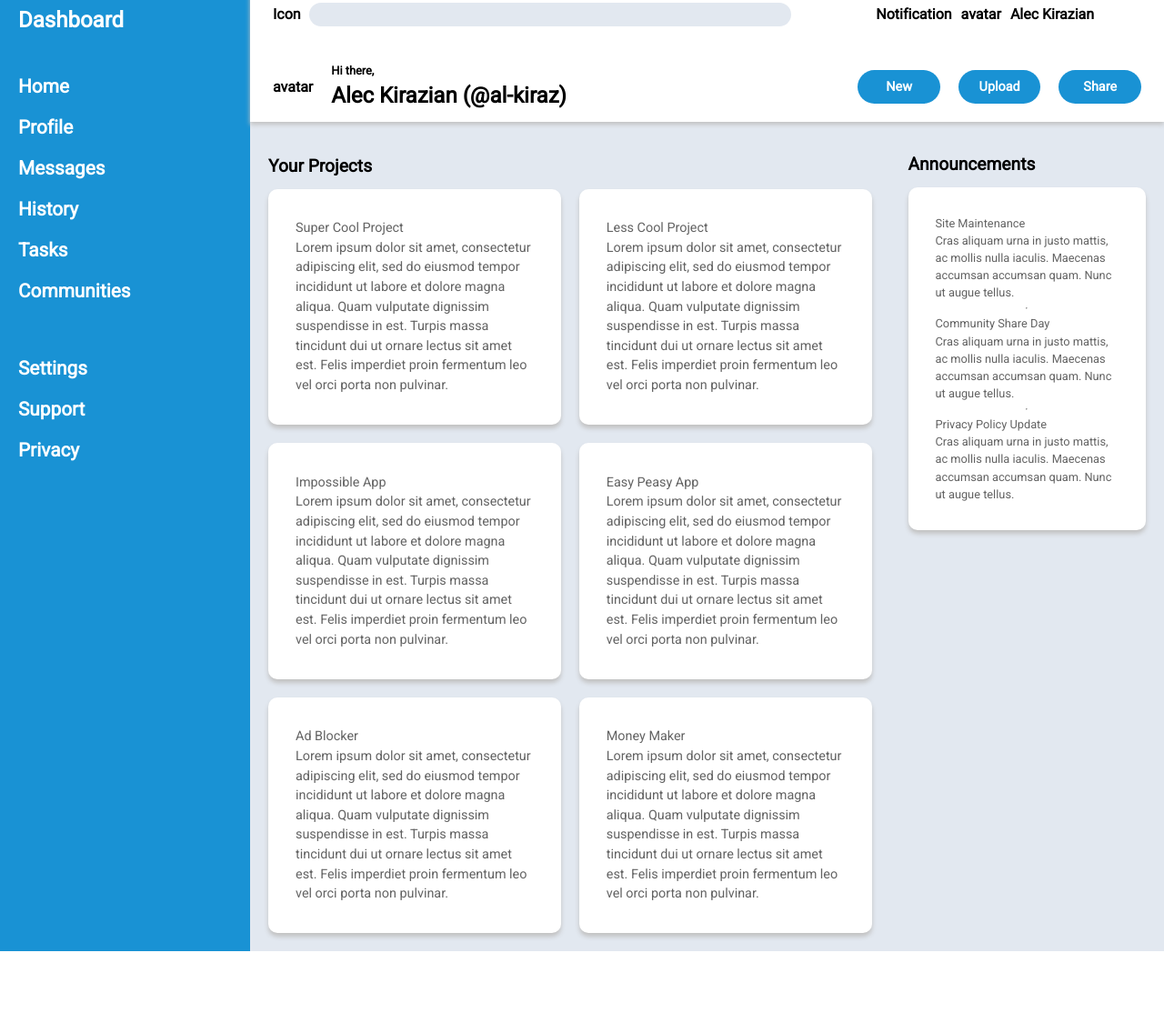
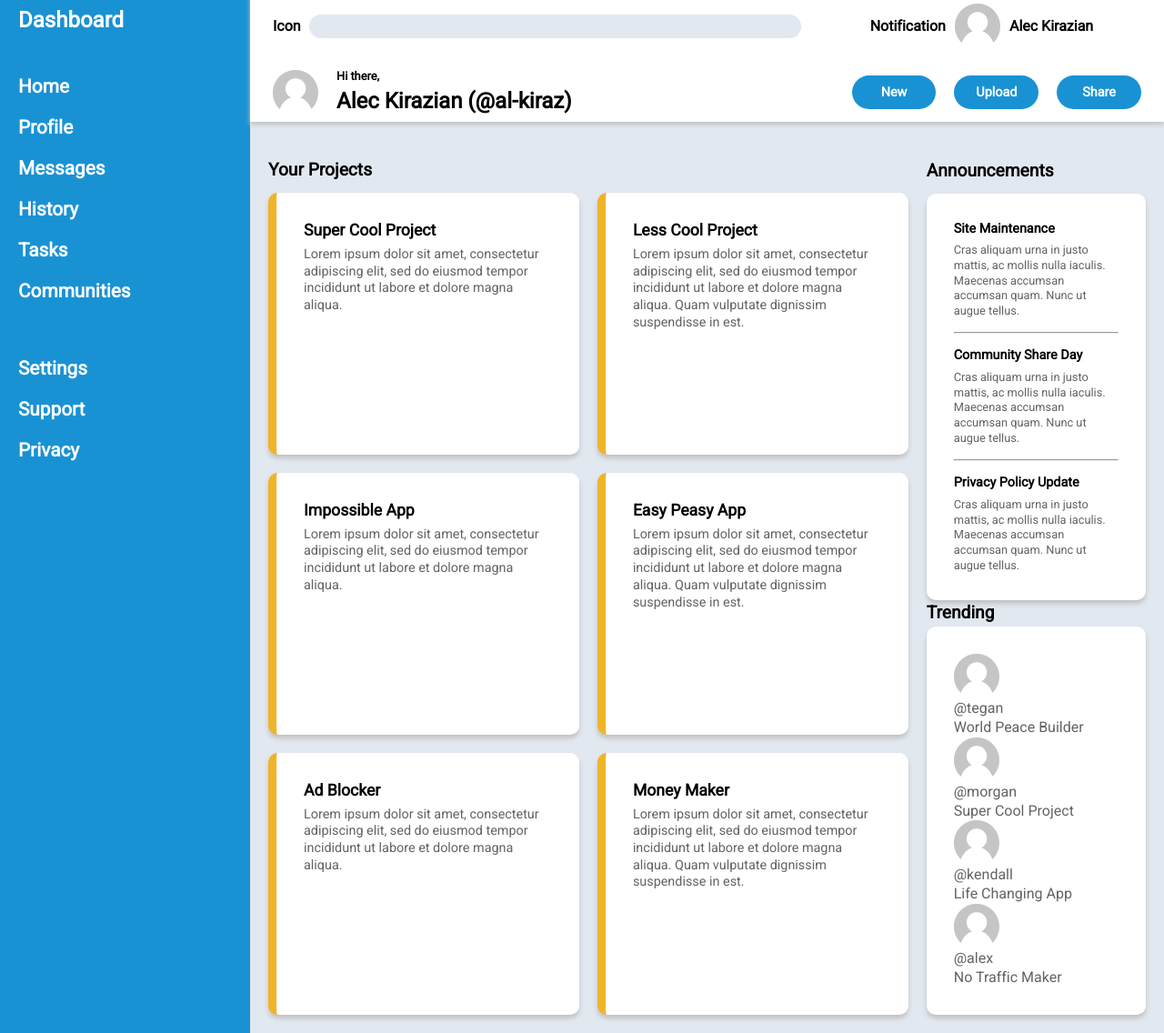
Before and after one commit to Akirazian/admin-dashboard, a plain HTML site: page index.html in a window 1280 px wide. Shown: the part 16-1152 px from the top of the page at 91% size. Before the commit the page ends 1062 px from the top, so only its background shows below. Drawn offline with Linux system fonts and the light colour scheme.

Commit message:
Added Trending section

```diff
--- a/index.html
+++ b/index.html
@@ -19,11 +19,11 @@
       </div>
       <div class="user-info">
         <div class="notification">Notification</div>
-      <div class="avatar-img-small">avatar</div>
+        <img src="avatar-placeholder.png" alt="avatar">
         <div class="username">Alec Kirazian</div>
       </div>
       <div class="user-greeting">
-      <div class="avatar-img-large">avatar</div>
+        <img src="avatar-placeholder.png" alt="avatar">
         <div class="user-hello">
           <p>Hi there,</p>
           <div>Alec Kirazian (@al-kiraz)</div>
@@ -57,32 +57,32 @@
         <div class="projects">
           <div class="project main-card">
             <div class="project-title">Super Cool Project</div>
-          <div class="project-text">Lorem ipsum dolor sit amet, consectetur adipiscing elit, sed do eiusmod tempor incididunt ut labore et dolore magna aliqua. Quam vulputate dignissim suspendisse in est. Turpis massa tincidunt dui ut ornare lectus sit amet est. Felis imperdiet proin fermentum leo vel orci porta non pulvinar.</div>
+            <div class="project-text">Lorem ipsum dolor sit amet, consectetur adipiscing elit, sed do eiusmod tempor incididunt ut labore et dolore magna aliqua.</div>
             <div class="icons"></div>
           </div>
           <div class="project main-card">
             <div class="project-title">Less Cool Project</div>
-          <div class="project-text">Lorem ipsum dolor sit amet, consectetur adipiscing elit, sed do eiusmod tempor incididunt ut labore et dolore magna aliqua. Quam vulputate dignissim suspendisse in est. Turpis massa tincidunt dui ut ornare lectus sit amet est. Felis imperdiet proin fermentum leo vel orci porta non pulvinar.</div>
+            <div class="project-text">Lorem ipsum dolor sit amet, consectetur adipiscing elit, sed do eiusmod tempor incididunt ut labore et dolore magna aliqua. Quam vulputate dignissim suspendisse in est.</div>
             <div class="icons"></div>
           </div>
           <div class="project main-card">
             <div class="project-title">Impossible App</div>
-          <div class="project-text">Lorem ipsum dolor sit amet, consectetur adipiscing elit, sed do eiusmod tempor incididunt ut labore et dolore magna aliqua. Quam vulputate dignissim suspendisse in est. Turpis massa tincidunt dui ut ornare lectus sit amet est. Felis imperdiet proin fermentum leo vel orci porta non pulvinar.</div>
+            <div class="project-text">Lorem ipsum dolor sit amet, consectetur adipiscing elit, sed do eiusmod tempor incididunt ut labore et dolore magna aliqua.</div>
             <div class="icons"></div>
           </div>
           <div class="project main-card">
             <div class="project-title">Easy Peasy App</div>
-          <div class="project-text">Lorem ipsum dolor sit amet, consectetur adipiscing elit, sed do eiusmod tempor incididunt ut labore et dolore magna aliqua. Quam vulputate dignissim suspendisse in est. Turpis massa tincidunt dui ut ornare lectus sit amet est. Felis imperdiet proin fermentum leo vel orci porta non pulvinar.</div>
+            <div class="project-text">Lorem ipsum dolor sit amet, consectetur adipiscing elit, sed do eiusmod tempor incididunt ut labore et dolore magna aliqua. Quam vulputate dignissim suspendisse in est.</div>
             <div class="icons"></div>
           </div>
           <div class="project main-card">
             <div class="project-title">Ad Blocker</div>
-          <div class="project-text">Lorem ipsum dolor sit amet, consectetur adipiscing elit, sed do eiusmod tempor incididunt ut labore et dolore magna aliqua. Quam vulputate dignissim suspendisse in est. Turpis massa tincidunt dui ut ornare lectus sit amet est. Felis imperdiet proin fermentum leo vel orci porta non pulvinar.</div>
+            <div class="project-text">Lorem ipsum dolor sit amet, consectetur adipiscing elit, sed do eiusmod tempor incididunt ut labore et dolore magna aliqua.</div>
             <div class="icons"></div>
           </div>
           <div class="project main-card">
             <div class="project-title">Money Maker</div>
-          <div class="project-text">Lorem ipsum dolor sit amet, consectetur adipiscing elit, sed do eiusmod tempor incididunt ut labore et dolore magna aliqua. Quam vulputate dignissim suspendisse in est. Turpis massa tincidunt dui ut ornare lectus sit amet est. Felis imperdiet proin fermentum leo vel orci porta non pulvinar.</div>
+            <div class="project-text">Lorem ipsum dolor sit amet, consectetur adipiscing elit, sed do eiusmod tempor incididunt ut labore et dolore magna aliqua. Quam vulputate dignissim suspendisse in est.</div>
             <div class="icons"></div>
           </div>
         </div>
@@ -106,7 +106,39 @@
           </div>
         </div>
       </div>
-    <div class="trending-container"></div>
+      <div class="trending-container">
+        <div class="main-title">Trending</div>
+        <div class="main-card trending-items">
+          <div class="trending">
+            <img src="avatar-placeholder.png" alt="">
+            <div class="trending-text">
+              <div class="username">@tegan</div>
+              <div class="trending-text">World Peace Builder</div>
+            </div>
+          </div>
+          <div class="trending">
+            <img src="avatar-placeholder.png" alt="">
+            <div class="trending-text">
+              <div class="username">@morgan</div>
+              <div class="trending-text">Super Cool Project</div>
+            </div>
+          </div>
+          <div class="trending">
+            <img src="avatar-placeholder.png" alt="">
+            <div class="trending-text">
+              <div class="username">@kendall</div>
+              <div class="trending-text">Life Changing App</div>
+            </div>
+          </div>
+          <div class="trending">
+            <img src="avatar-placeholder.png" alt="">
+            <div class="trending-text">
+              <div class="username">@alex</div>
+              <div class="trending-text">No Traffic Maker</div>
+            </div>
+          </div>
+        </div>
+      </div>
     </main>
   </body>
 </html>
--- a/styles/style.css
+++ b/styles/style.css
@@ -1,4 +1,6 @@
 body {
+  height: 100vh;
+  width: 100vw;
   font-family: 'Roboto', sans-serif;
   display: grid;
   grid-template-columns: 275px 1fr;
@@ -16,12 +18,18 @@ header {
   display: grid;
   grid-template-columns: 2fr 1fr;
   grid-template-rows: 1fr 1fr;
-  grid-gap: 20px;
   padding: 0px 25px;
   padding-bottom: 20px;
   font-weight: 600;
   white-space: nowrap;
 }
+
+img {
+  width: 100%;
+  max-width: 50px;
+  height: auto;
+}
+
 
 .search-bar {
   width: 100%;
@@ -118,8 +126,10 @@ main {
   background-color: #E2E8F0;
   grid-area: main;
   display: grid;
-  grid-template-columns: 1fr 30%;
-  grid-template-rows: 1fr 1fr;
+  grid-gap: 20px;
+  padding: 20px;
+  grid-template-columns: 1fr 25%;
+  grid-template-rows: 1fr auto;
   grid-template-areas:
   "projects announcements"
   "projects trending"
@@ -135,7 +145,6 @@ main {
   grid-area: projects;
   display: grid;
   grid-template-rows: 5% 1fr;
-  margin: 20px;
   grid-gap: 10px;
 }
 
@@ -145,37 +154,54 @@ main {
   grid-gap: 20px;
 }
 
+.project-title, .announcement-title {
+  font-weight: 600;
+  color: black;
+  padding-bottom: 6px;
+}
+
+.project-title {
+  font-size: 1.1rem;
+}
+
 .main-card {
   background-color: white;
   display: flex;
   color: #636363;
   font-weight: 400;
   flex-direction: column;
-  justify-content: center;
   padding: 30px;
   border-radius: 10px;
   box-shadow: 0px 4px 5px 0px #c2c2c2;
+  line-height: 1.3;
 }
 
 .project {
   font-size: 0.9rem;
+  border-left: 9px solid #F0B429;
 }
 
 .announcements-container {
   display: grid;
   grid-template-rows: 10% 1fr;
-  margin: 20px;
   grid-gap: 10px;
   grid-area: announcements;
+}
+
+.announcement-title {
+  font-size: 0.9rem;
 }
 
 .announcements {
   font-size: 0.8rem;
 }
 
+hr {
+  color: gray;
+  width: 100%;
+  margin: 15px 0px;
+}
 
-
-.trending {
-  background-color: pink;
+.trending-container {
   grid-area: trending;
 }
```
Also changed, not shown: avatar-placeholder.png (added), dashboard-project.png (deleted). Lines whose indentation alone changed are shown as unchanged.
